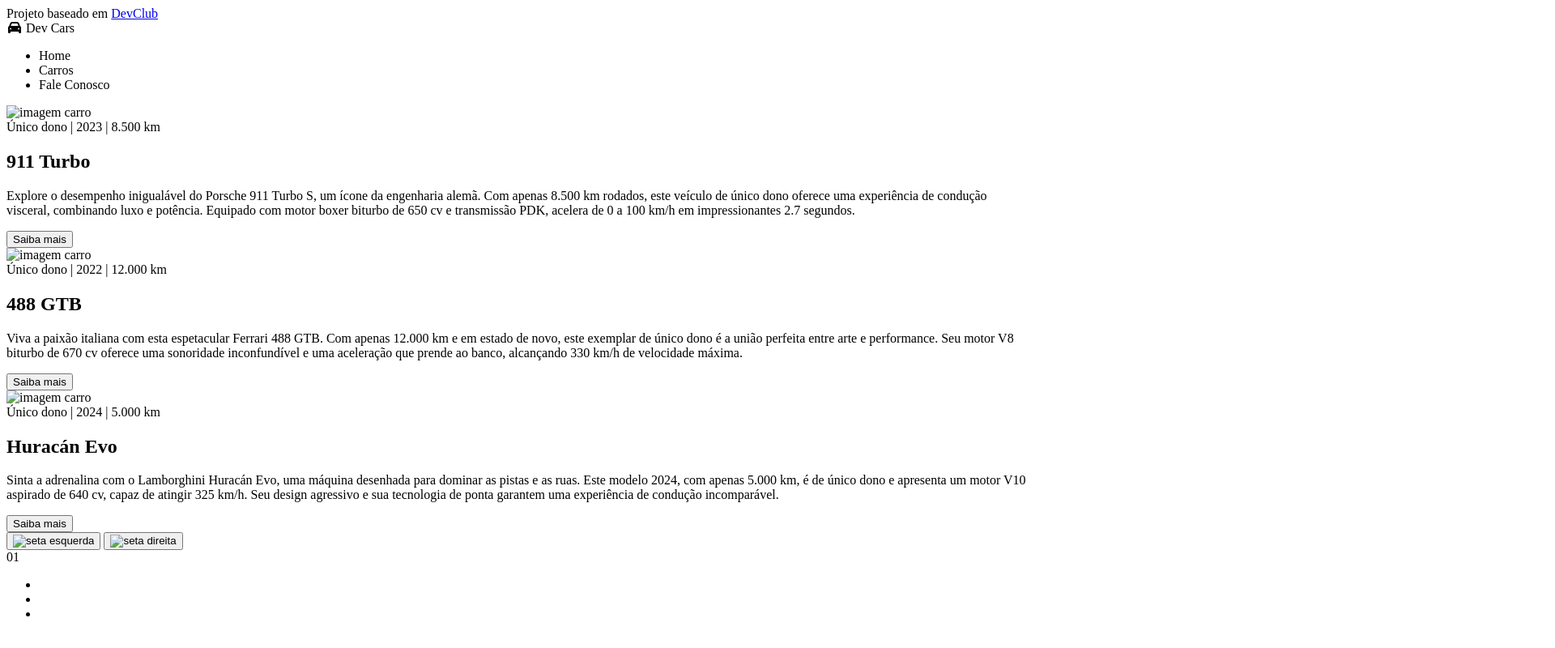
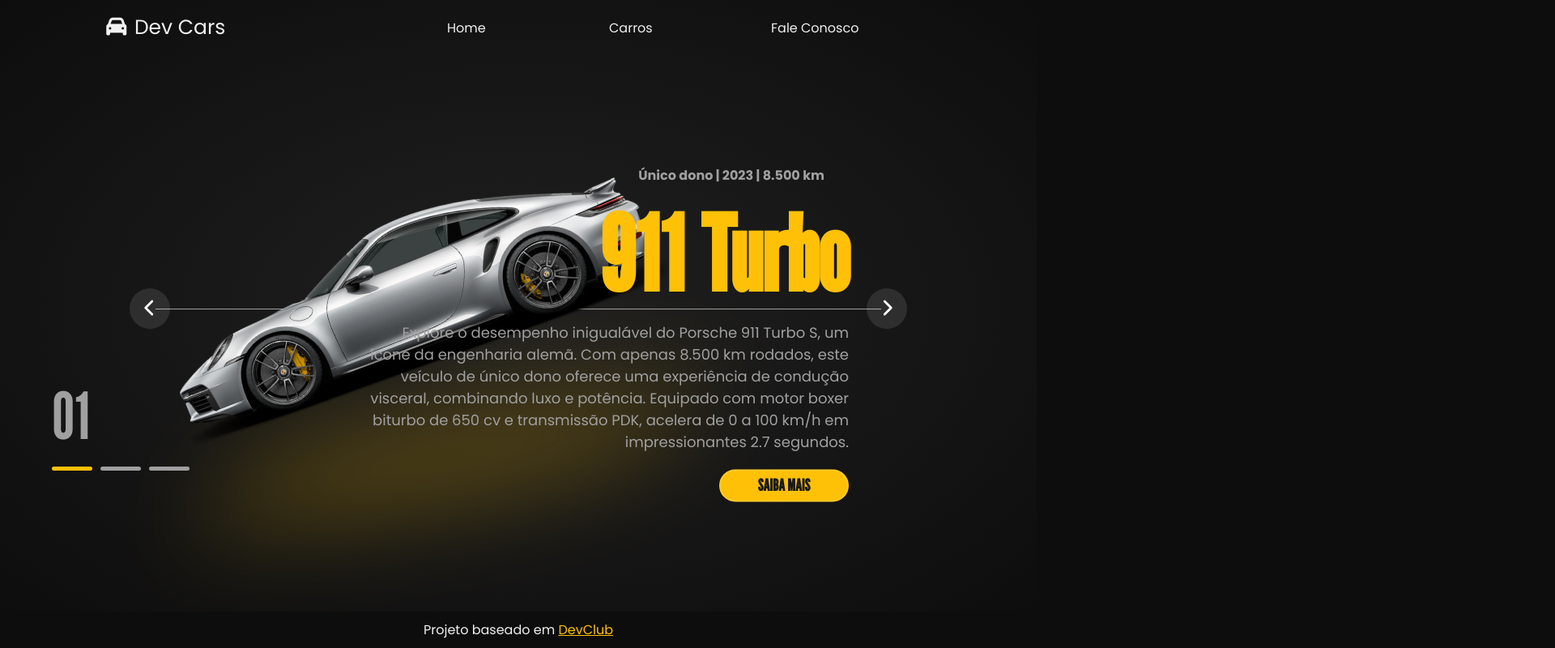
Before and after one commit to willalmeid/projeto-car, a plain HTML site: page index.html in a window 1280 px wide. Shown: the top 800 px of the page at 81% size, 1920 px wide, since content can reach past the window. Drawn offline with nearby package versions, Linux system fonts and the light colour scheme; the site is published under a folder, as on GitHub Pages, so addresses that start at the root find nothing.

Commit message:
refactor: change file path to relative

```diff
--- a/index.html
+++ b/index.html
@@ -5,7 +5,7 @@
 		<meta name="viewport" content="width=device-width, initial-scale=1.0" />
 		<title>Dev Cars</title>
 
-		<link rel="stylesheet" href="/styles/style.css" />
+		<link rel="stylesheet" href="styles/style.css" />
 		<link
 			rel="stylesheet"
 			href="https://cdnjs.cloudflare.com/ajax/libs/font-awesome/7.0.0/css/all.min.css"
@@ -41,15 +41,16 @@
 			<div class="list">
 				<div class="item active">
 					<div class="car-img">
-						<img src="/image/porsche.png" alt="imagem carro" />
+						<img src="image/porsche.png" alt="imagem carro" />
 					</div>
 
 					<div class="content">
 						<span class="car-information">Único dono | 2023 | 8.500 km</span>
 						<h2>911 Turbo</h2>
 						<p class="description">
-							Explore o desempenho inigualável do Porsche 911 Turbo S, um ícone da engenharia alemã. Com apenas 8.500 km rodados, este veículo de único dono oferece uma experiência de
-							condução visceral, combinando luxo e potência. Equipado com motor boxer biturbo de 650 cv e transmissão PDK, acelera de 0 a 100 km/h em impressionantes 2.7 segundos.
+							Explore o desempenho inigualável do Porsche 911 Turbo S, um ícone da engenharia alemã. Com apenas 8.500 km rodados, este
+							veículo de único dono oferece uma experiência de condução visceral, combinando luxo e potência. Equipado com motor boxer
+							biturbo de 650 cv e transmissão PDK, acelera de 0 a 100 km/h em impressionantes 2.7 segundos.
 						</p>
 
 						<button class="information-button">Saiba mais</button>
@@ -58,15 +59,16 @@
 
 				<div class="item">
 					<div class="car-img">
-						<img src="/image/ferrari.png" alt="imagem carro" />
+						<img src="image/ferrari.png" alt="imagem carro" />
 					</div>
 
 					<div class="content">
 						<span class="car-information">Único dono | 2022 | 12.000 km</span>
 						<h2>488 GTB</h2>
 						<p class="description">
-							Viva a paixão italiana com esta espetacular Ferrari 488 GTB. Com apenas 12.000 km e em estado de novo, este exemplar de único dono é a união perfeita entre arte e
-							performance. Seu motor V8 biturbo de 670 cv oferece uma sonoridade inconfundível e uma aceleração que prende ao banco, alcançando 330 km/h de velocidade máxima.
+							Viva a paixão italiana com esta espetacular Ferrari 488 GTB. Com apenas 12.000 km e em estado de novo, este exemplar de único
+							dono é a união perfeita entre arte e performance. Seu motor V8 biturbo de 670 cv oferece uma sonoridade inconfundível e uma
+							aceleração que prende ao banco, alcançando 330 km/h de velocidade máxima.
 						</p>
 
 						<button class="information-button">Saiba mais</button>
@@ -75,15 +77,16 @@
 
 				<div class="item">
 					<div class="car-img">
-						<img src="/image/lamborghini.png" alt="imagem carro" />
+						<img src="image/lamborghini.png" alt="imagem carro" />
 					</div>
 
 					<div class="content">
 						<span class="car-information">Único dono | 2024 | 5.000 km</span>
 						<h2>Huracán Evo</h2>
 						<p class="description">
-							Sinta a adrenalina com o Lamborghini Huracán Evo, uma máquina desenhada para dominar as pistas e as ruas. Este modelo 2024, com apenas 5.000 km, é de único dono e apresenta
-							um motor V10 aspirado de 640 cv, capaz de atingir 325 km/h. Seu design agressivo e sua tecnologia de ponta garantem uma experiência de condução incomparável.
+							Sinta a adrenalina com o Lamborghini Huracán Evo, uma máquina desenhada para dominar as pistas e as ruas. Este modelo 2024,
+							com apenas 5.000 km, é de único dono e apresenta um motor V10 aspirado de 640 cv, capaz de atingir 325 km/h. Seu design
+							agressivo e sua tecnologia de ponta garantem uma experiência de condução incomparável.
 						</p>
 
 						<button class="information-button">Saiba mais</button>
@@ -92,8 +95,8 @@
 			</div>
 
 			<div class="arrows">
-				<button id="prev"><img src="/image/arrow.png" alt="seta esquerda" /></button>
-				<button id="next"><img src="/image/arrow.png" alt="seta direita" /></button>
+				<button id="prev"><img src="image/arrow.png" alt="seta esquerda" /></button>
+				<button id="next"><img src="image/arrow.png" alt="seta direita" /></button>
 			</div>
 
 			<div class="indicators">
@@ -105,6 +108,6 @@
 				</ul>
 			</div>
 		</main>
-		<script src="/scripts/script.js"></script>
+		<script src="scripts/script.js"></script>
 	</body>
 </html>
```
